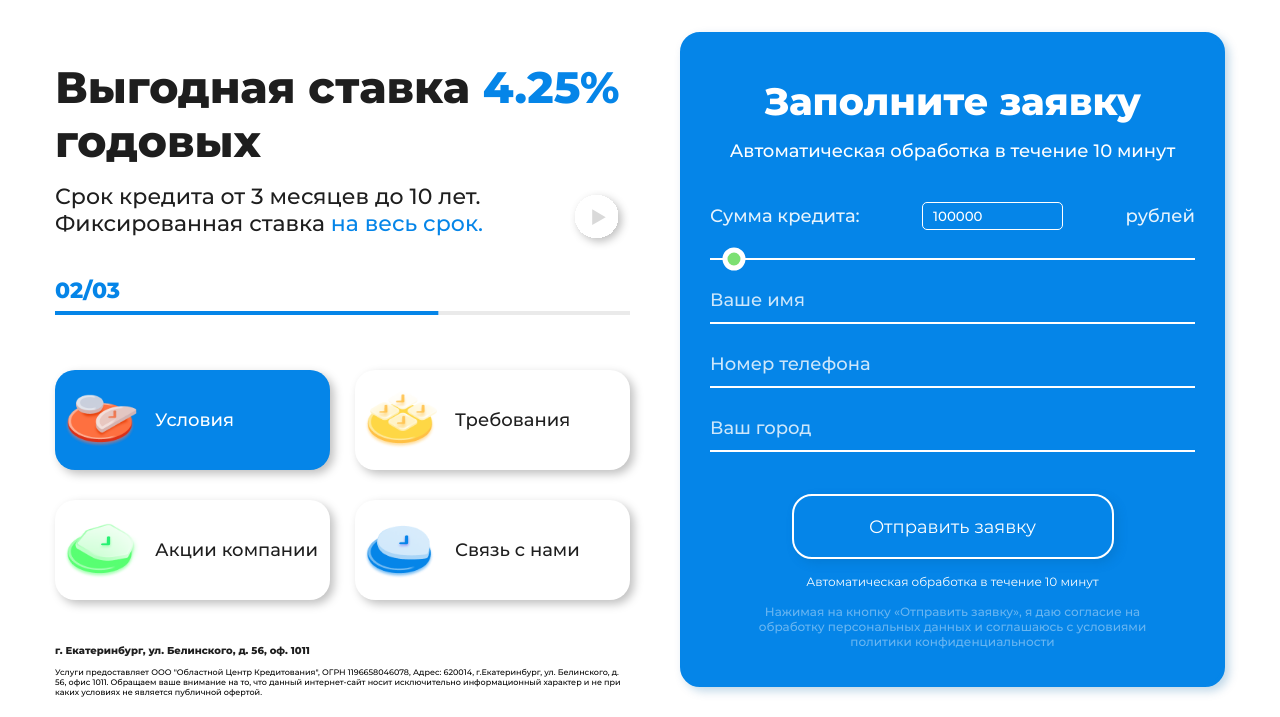
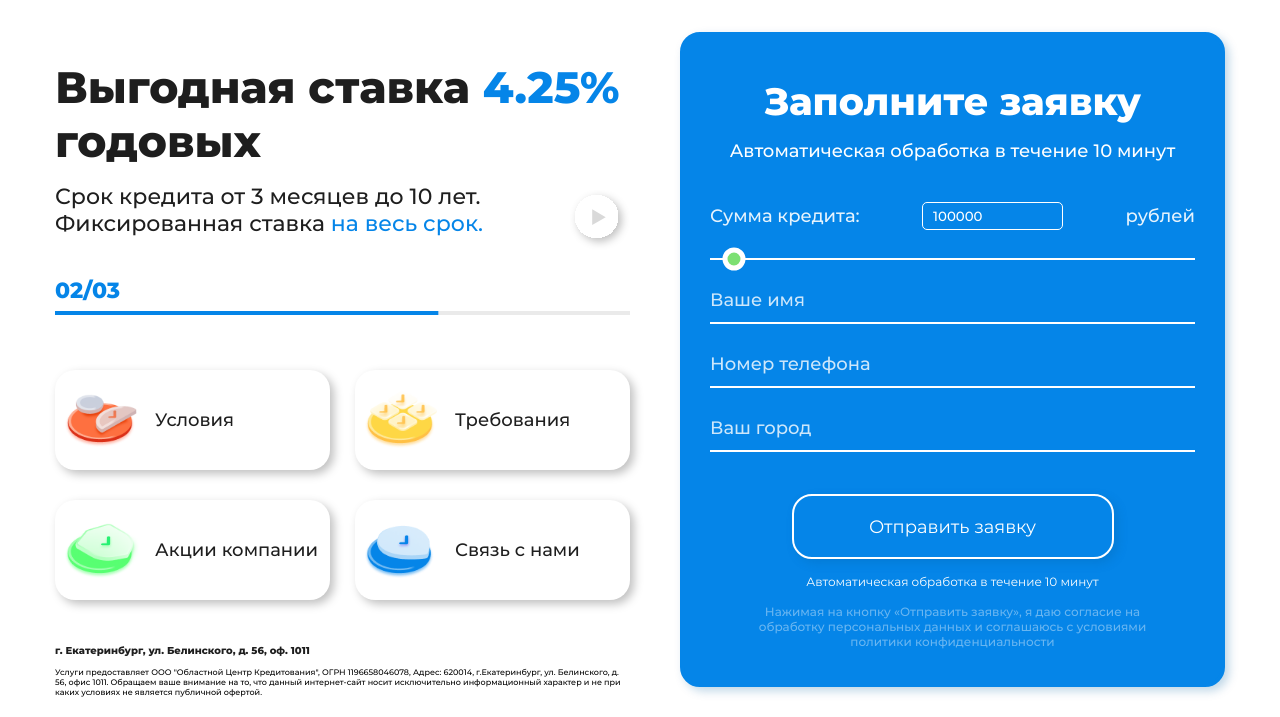
Before and after one commit to barsov-wd/quick-redesign, a website: page src/index.html in a window 1280 px wide. Shown: the part 127-844 px from the top of the page. Drawn offline with nearby package versions, Linux system fonts and the light colour scheme; files that its build step writes are made by us from their sources.

Commit message:
сделал hover эффект для кнопок

```diff
--- a/src/index.html
+++ b/src/index.html
@@ -101,7 +101,7 @@
                         </p>
                     </div>
                     <div class="promo__content-inner">
-                        <button class="promo__content-button promo__content-button--active">
+                        <button class="promo__content-button">
                             <div>
                                 <img class="promo__content-button-icon" src="./img/promo/promo-icon-1.png" alt="promo-icon-1">
                                 Условия
--- a/src/sass/blocks/_promo.scss
+++ b/src/sass/blocks/_promo.scss
@@ -76,6 +76,7 @@
         width: 380px;
         height: 105px;
         background: #FFFFFF;
+        transition: all .5s;
         color: #1E1E1E;
         font-size: 18px;
         line-height: 22px;
@@ -83,7 +84,7 @@
         border-radius: 20px;
         border: none;
         outline: none;
-        &--active {
+        &:hover {
             background: #0585E8;
             color: #fff;
         }
```
Also changed, not shown: dist/css/style.min.css, dist/index.html.
